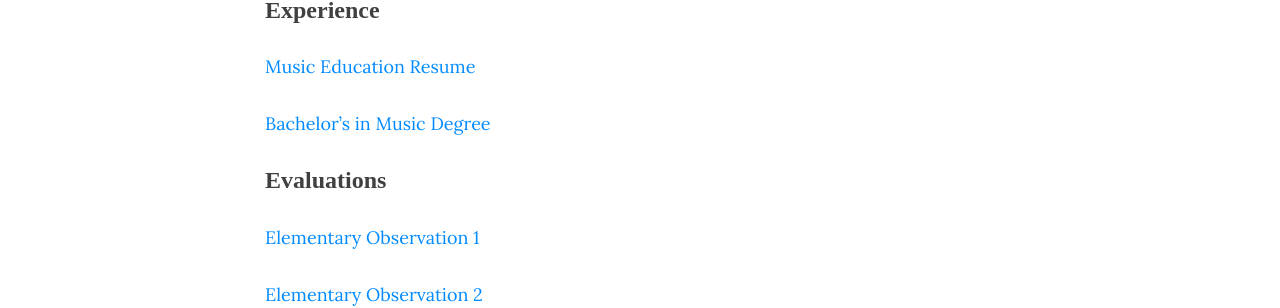
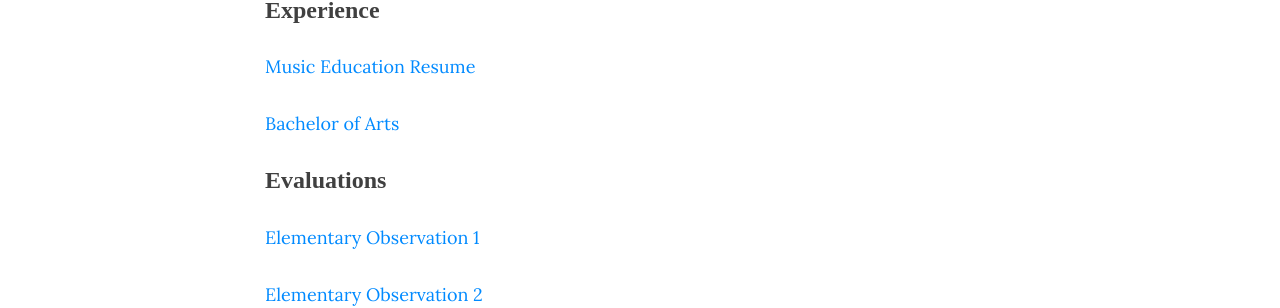
Before and after one commit to dlukacevic/dlukacevic.github.io, a Jekyll site: the page built from aboutme.md, in a window 1280 px wide and 1291 px high. Shown: the part 271-579 px from the top of the window. Built offline with Jekyll 4.4.1, drawn with Linux system fonts in a browser that asks for light colours; nearby versions of some CDN libraries.

Commit message:
Update aboutme.md

```diff
--- a/aboutme.md
+++ b/aboutme.md
@@ -7,7 +7,7 @@ title: About me
 
 [Music Education Resume](/img/dora_portfolio/aboutme/Lukacevic_Resume.pdf)
 
-[Bachelor's in Music Degree](/img/dora_portfolio/aboutme/diploma.jpg)
+[Bachelor of Arts](/img/dora_portfolio/aboutme/diploma.jpg)
 
 ### Evaluations
 
```
